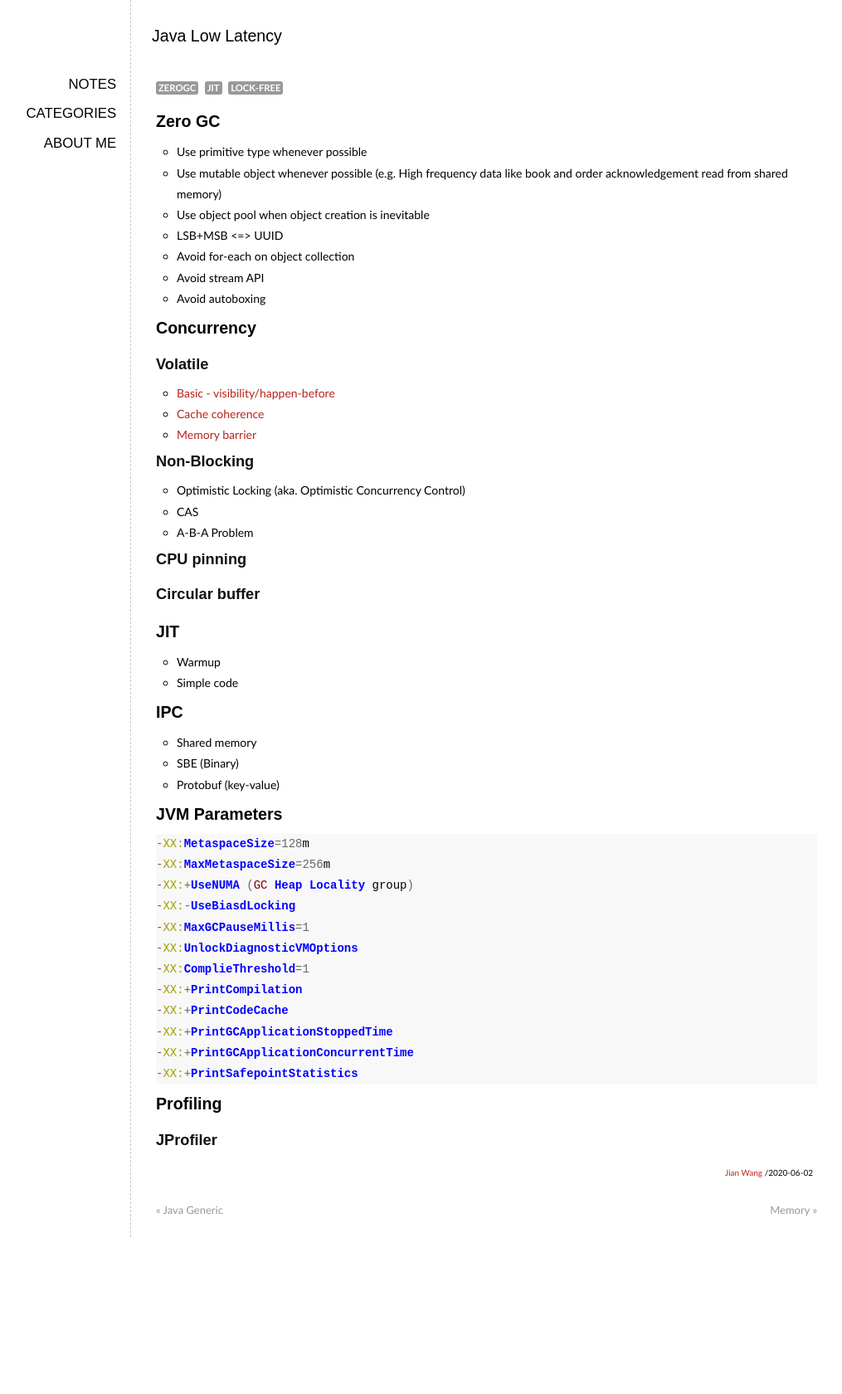
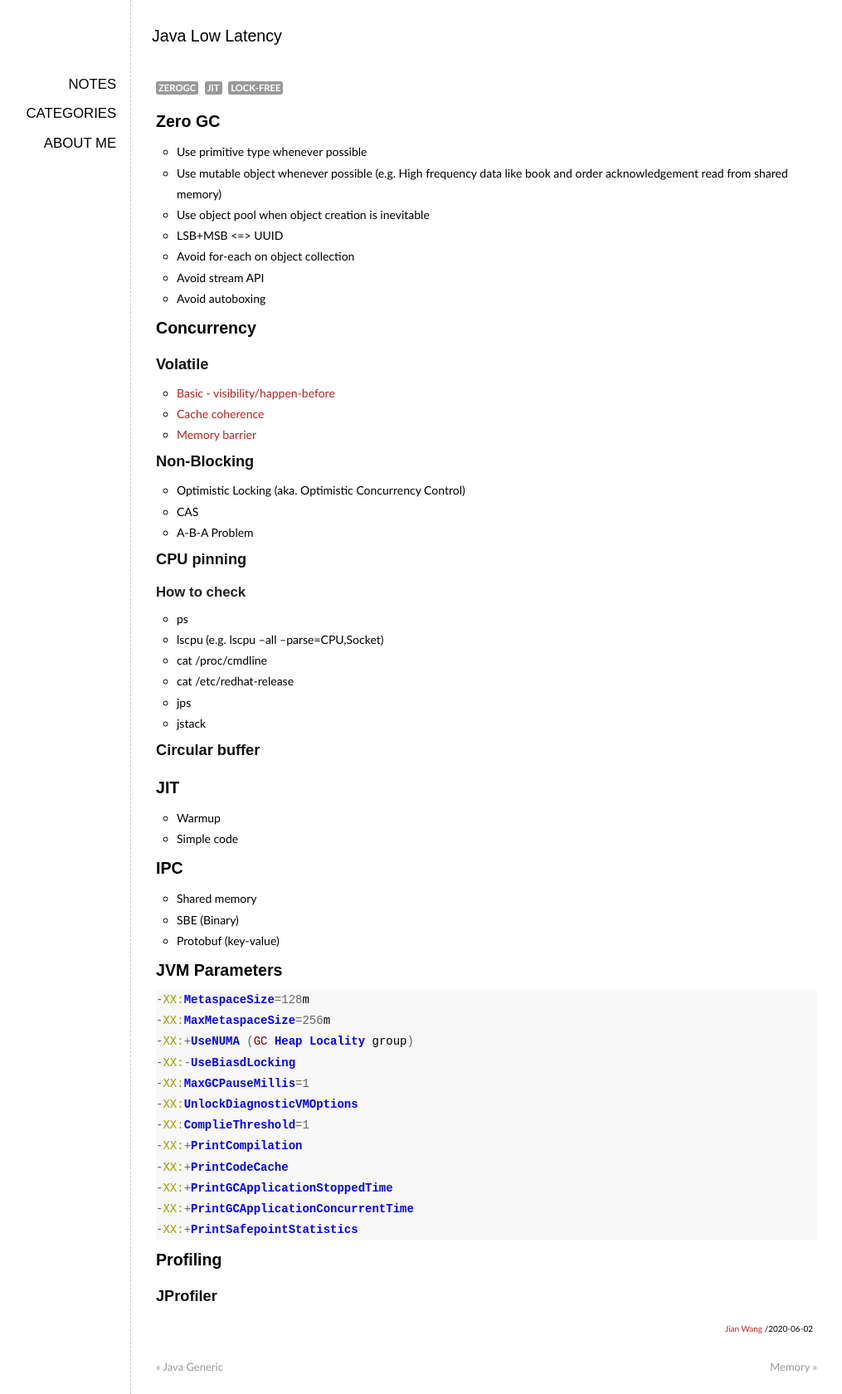
Before and after one commit to elan2wang/note, a Jekyll site: the page built from _posts/2020-06-02-java-low-latency.md, in a window 1280 px wide. Shown: the whole page at 83% size, without its empty margins (93-1108 px from the left). Built offline with Jekyll 4.4.1, drawn with Linux system fonts in a browser that asks for light colours; comment, search, counter and statistics services are not loaded; before the commit the page ends 1491 px from its top, so only the background shows below that.

Commit message:
Update 2020-06-02-java-low-latency.md

```diff
--- a/_posts/2020-06-02-java-low-latency.md
+++ b/_posts/2020-06-02-java-low-latency.md
@@ -26,6 +26,14 @@ categories: Java
 * A-B-A Problem
 
 ## CPU pinning
+
+### How to check
+* ps
+* lscpu (e.g. lscpu --all --parse=CPU,Socket)
+* cat /proc/cmdline
+* cat /etc/redhat-release
+* jps
+* jstack
 
 ## Circular buffer
 
```
